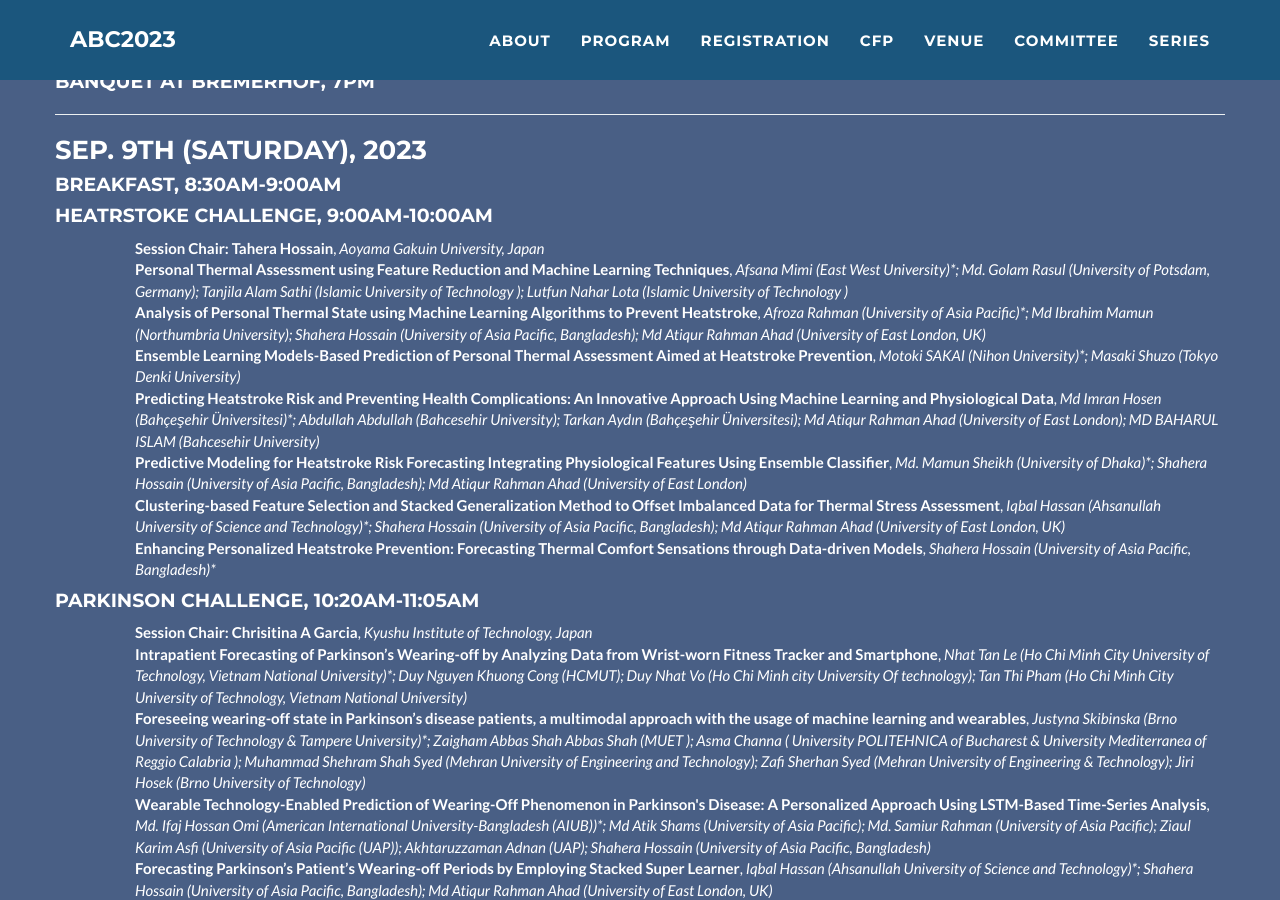
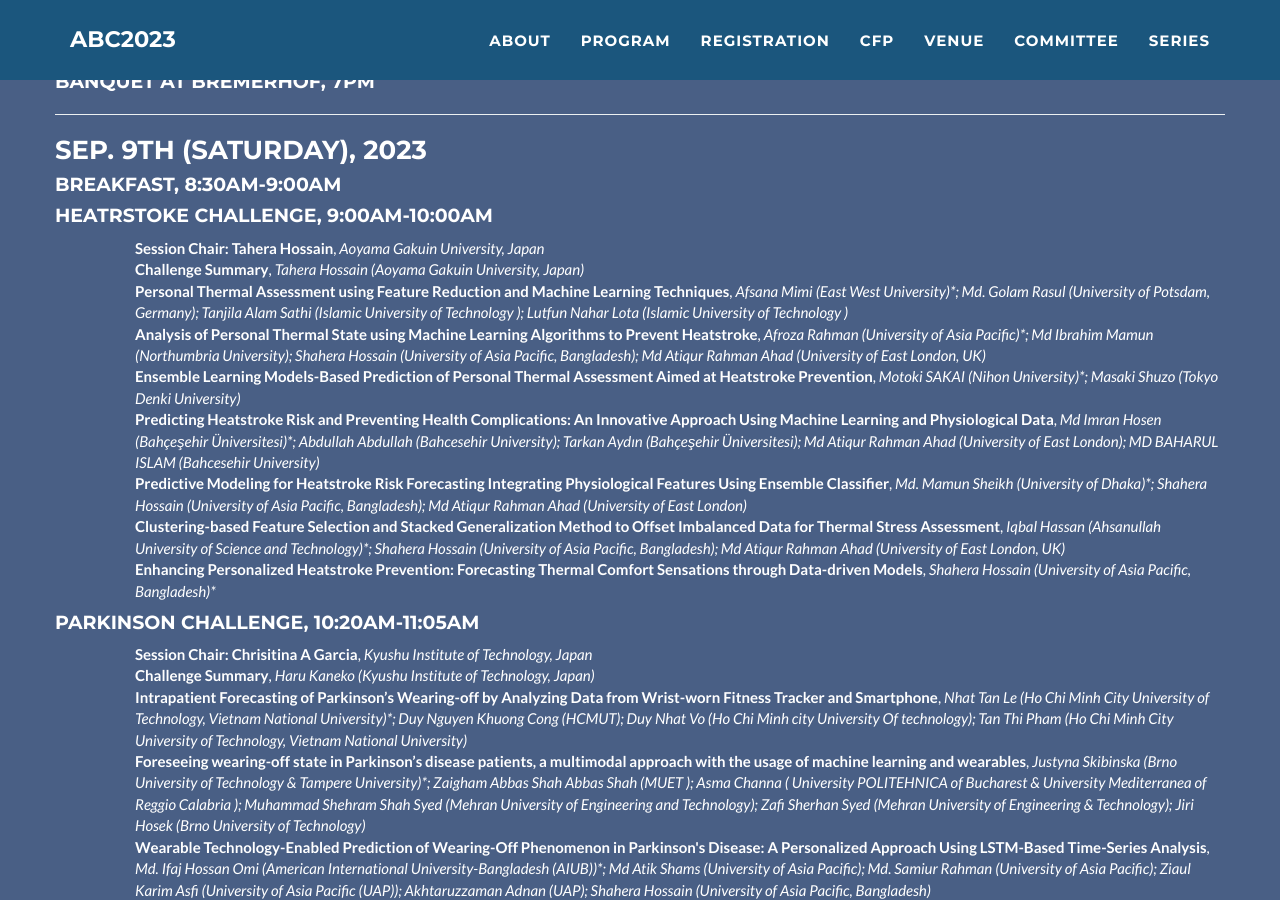
Before and after one commit to abc-research/abc-research.github.io, a Jekyll site: the page built from index.html, in a window 1280 px wide and 900 px high, scrolled down 6670 px. Built offline with Jekyll 4.4.1, drawn with Linux system fonts in a browser that asks for light colours.

Commit message:
Update _config.yml

```diff
--- a/_config.yml
+++ b/_config.yml
@@ -229,6 +229,8 @@ program:
         paper:
           - title: "Session Chair: Tahera Hossain"
             authors: "Aoyama Gakuin University, Japan"
+          - title: "Challenge Summary"
+            authors: "Tahera Hossain (Aoyama Gakuin University, Japan)"
           - title: "Personal Thermal Assessment using Feature Reduction and Machine Learning Techniques"
             authors: "Afsana Mimi (East West University)*; Md. Golam Rasul (University of Potsdam, Germany); Tanjila Alam Sathi (Islamic University of Technology ); Lutfun Nahar Lota (Islamic University of Technology )"
 #          - title: "Thermal Comfort Sensation Detection using a LSTM Autoencoder in combination with an ANN"
@@ -250,6 +252,8 @@ program:
         paper:
           - title: "Session Chair: Chrisitina A Garcia"
             authors: "Kyushu Institute of Technology, Japan"
+          - title: "Challenge Summary"
+            authors: "Haru Kaneko (Kyushu Institute of Technology, Japan)"
           - title: "Intrapatient Forecasting of Parkinson’s Wearing-off by Analyzing Data from Wrist-worn Fitness Tracker and Smartphone"
             authors: "Nhat Tan Le (Ho Chi Minh City University of Technology, Vietnam National University)*; Duy Nguyen Khuong Cong (HCMUT); Duy Nhat Vo (Ho Chi Minh city University Of technology); Tan Thi Pham (Ho Chi Minh City University of Technology, Vietnam National University)"
           - title: "Foreseeing wearing-off state in Parkinson’s disease patients, a multimodal approach with the usage of machine learning and wearables"
```
